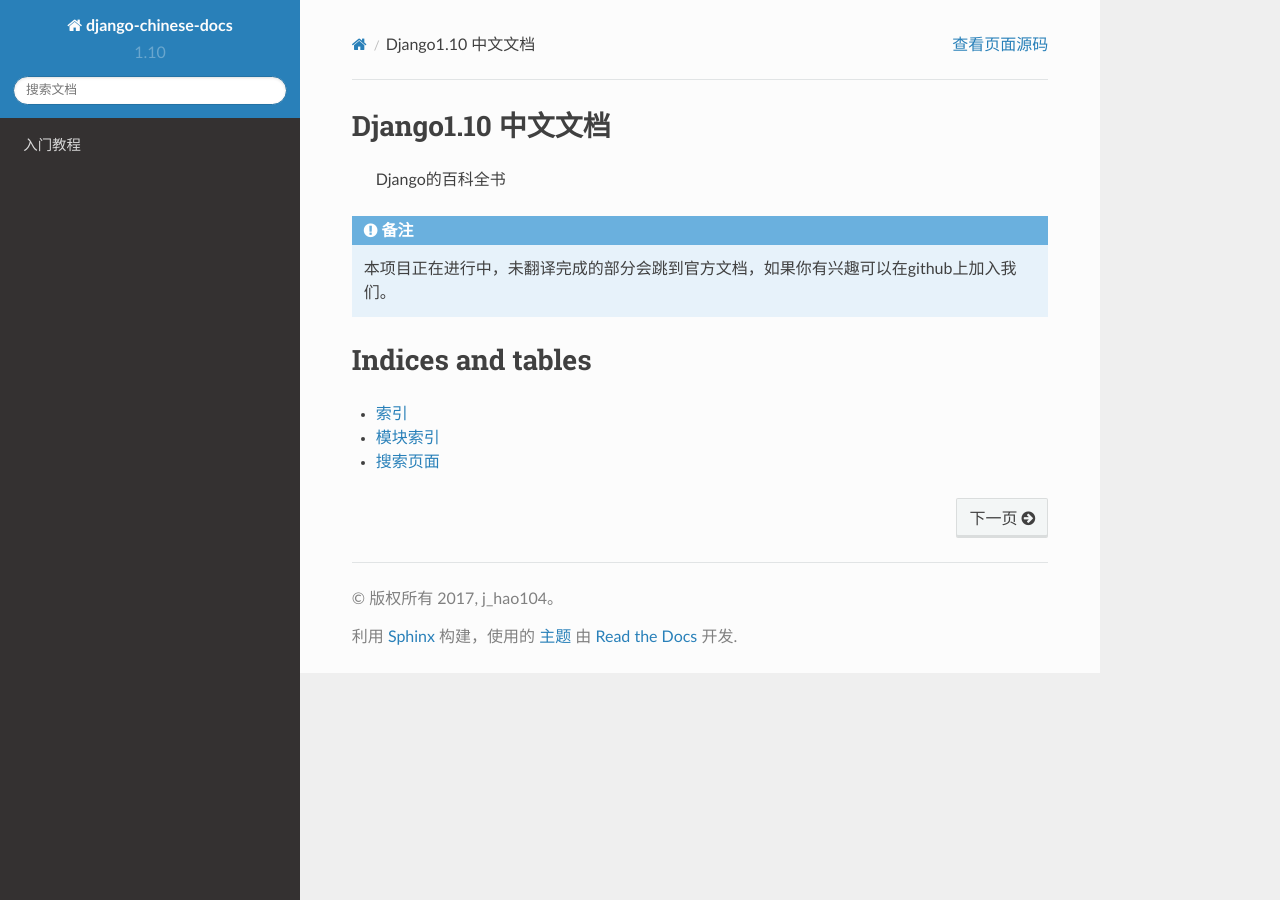
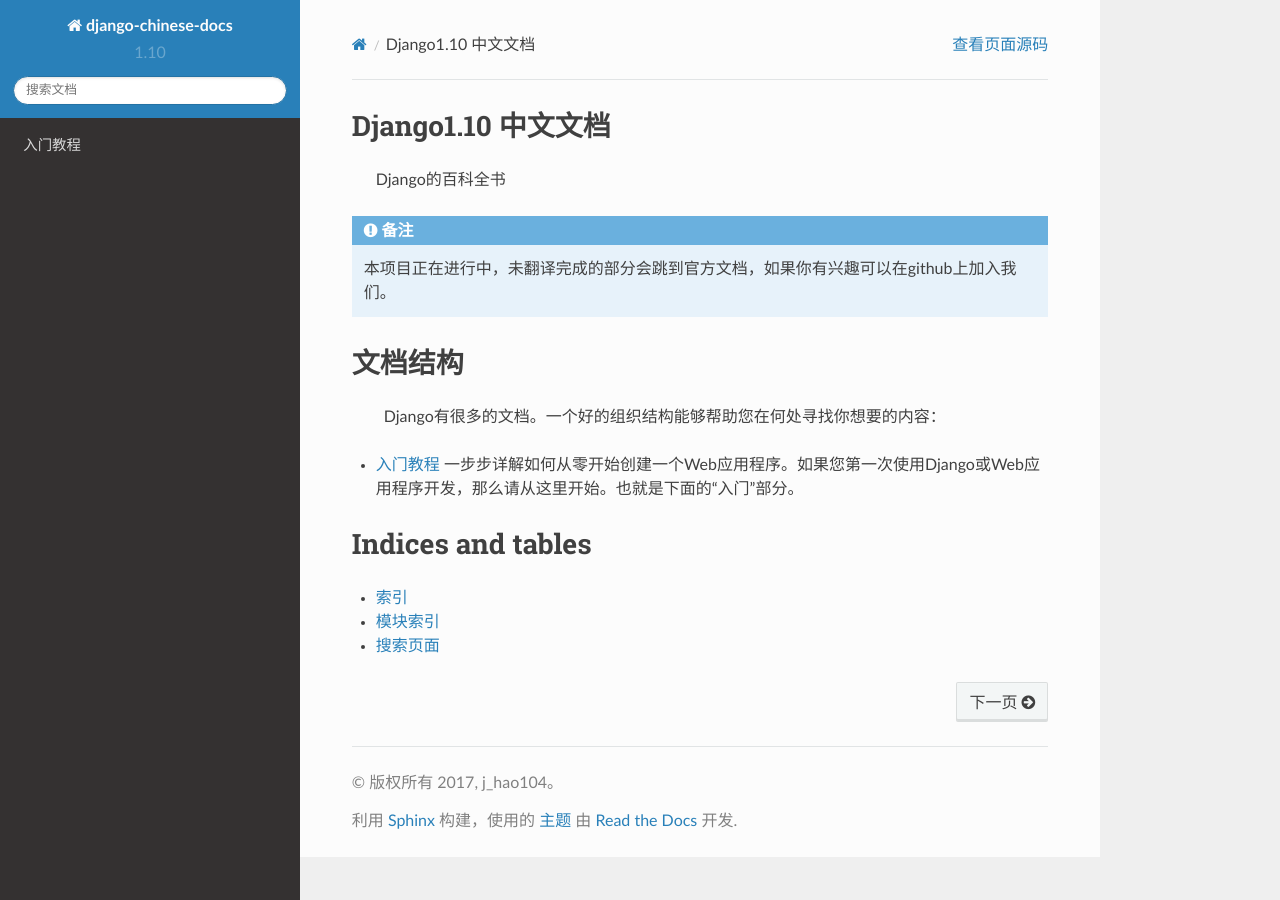
Before and after one commit to jhao104/django-chinese-doc, a Sphinx documentation site: the page built from Sphinx_doc/source/index.rst, in a window 1280 px wide. Built offline with Sphinx 7.4.7 and the Read the Docs theme 2.0.0, drawn with Linux system fonts in a browser that asks for light colours.

Commit message:
[update] sphinx index

```diff
--- a/Sphinx_doc/source/index.rst
+++ b/Sphinx_doc/source/index.rst
@@ -18,6 +18,13 @@
 
     本项目正在进行中，未翻译完成的部分会跳到官方文档，如果你有兴趣可以在github上加入我们。
 
+文档结构
+========
+
+　　Django有很多的文档。一个好的组织结构能够帮助您在何处寻找你想要的内容：
+
+* :doc:`intro/index` 一步步详解如何从零开始创建一个Web应用程序。如果您第一次使用Django或Web应用程序开发，那么请从这里开始。也就是下面的“入门”部分。
+
 
 
 Indices and tables
```
